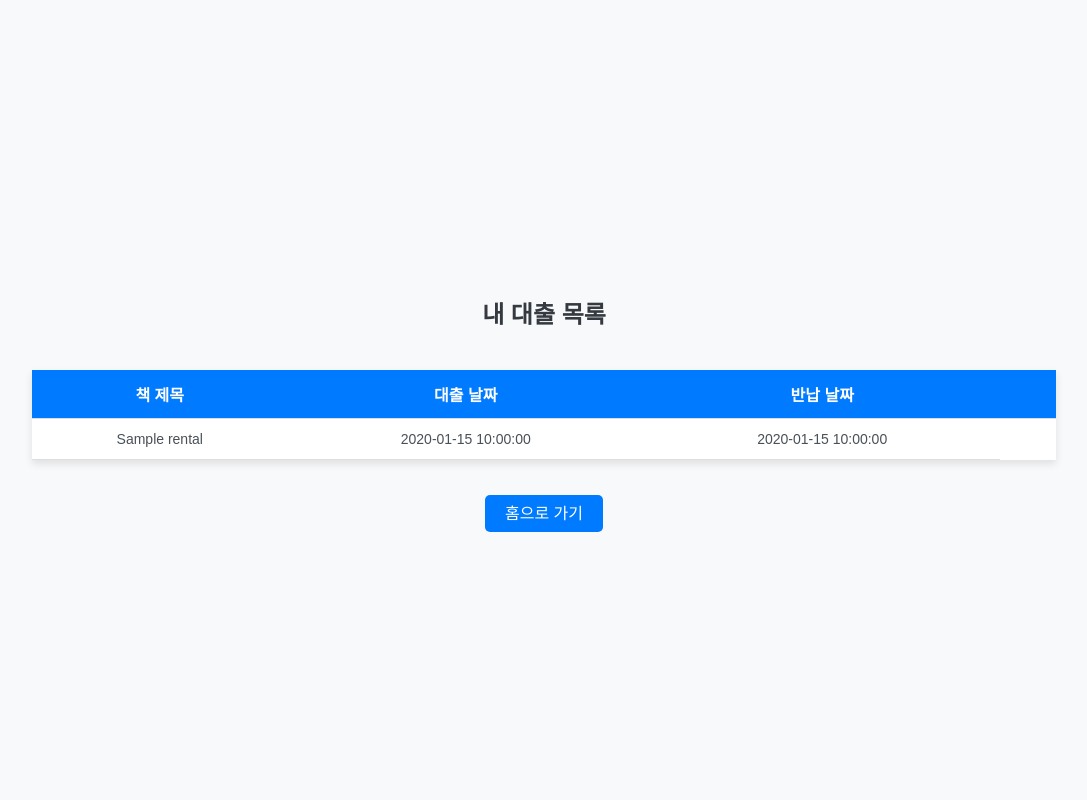
After one commit to jsh112/DB_project, a Flask app: template app/templates/dashboard.html in a window 1280 px wide. The commit adds this page. Shown: the whole page, without its empty margins (96-1183 px from the left). Run offline with Flask 3, Linux system fonts and the light colour scheme; the template is opened without the code that fills it: most values are stand-ins (such as "Sample title", 1, 10 or a date in 2020).

Commit message:
dashboard 구현, 대출기능 추가예정

```diff
--- /dev/null
+++ b/app/templates/dashboard.html
@@ -0,0 +1,113 @@
+<!DOCTYPE html>
+<html>
+<head>
+    <title>내 대출목록</title>
+    <style>
+        body {
+            font-family: Arial, sans-serif;
+            background-color: #f8f9fa;
+            margin: 0;
+            padding: 0;
+            display: flex;
+            flex-direction: column;
+            align-items: center;
+            justify-content: center;
+            height: 100vh;
+        }
+
+        h2 {
+            margin-bottom: 20px;
+            color: #343a40;
+            text-align: center;
+        }
+
+        table {
+            width: 80%;
+            border-collapse: collapse;
+            margin: 20px 0;
+            background-color: #ffffff;
+            box-shadow: 0px 4px 8px rgba(0, 0, 0, 0.1);
+        }
+
+        thead {
+            background-color: #007bff;
+            color: white;
+        }
+
+        th, td {
+            text-align: center;
+            padding: 12px;
+            border-bottom: 1px solid #ddd;
+        }
+
+        th {
+            font-size: 16px;
+            text-transform: uppercase;
+        }
+
+        td {
+            color: #495057;
+            font-size: 14px;
+        }
+
+        .container {
+            text-align: center;
+            margin-top: 20px;
+        }
+
+        .btn-back {
+            padding: 10px 20px;
+            background-color: #007bff;
+            color: white;
+            border: none;
+            border-radius: 5px;
+            cursor: pointer;
+            text-decoration: none;
+        }
+
+        .btn-return {
+            display: inline-block; /* 버튼 내부 텍스트를 가로로 정렬 */
+            padding: 8px 15px;
+            background-color: #28a745;
+            color: white;
+            border: none;
+            border-radius: 5px;
+            cursor: pointer;
+            font-size: 14px;
+            text-align: center;
+            white-space: nowrap; /* 텍스트 줄바꿈 방지 */
+            line-height: 1;
+        }
+
+        .btn-return:hover {
+            background-color: #218838;
+        }
+    </style>
+</head>
+<body>
+    <h2>내 대출 목록</h2>
+    <table>
+        <thead>
+            <tr>
+                <th>책 제목</th>
+                <th>대출 날짜</th>
+                <th>반납 날짜</th>
+                <th></th>
+            </tr>
+        </thead>
+        <tbody>
+            {% for rental in rentals %}
+            <tr>
+                <td>{{ rental.title }}</td>
+                <td>{{ rental.RentalDate }}</td>
+                <td>{{ rental.DueDate }}</td>
+            </tr>
+            {% endfor %}
+        </tbody>
+    </table>
+
+    <div class="container">
+        <a href="{{ url_for('home') }}" class="btn-back">홈으로 가기</a>
+    </div>
+</body>
+</html>
```
Also changed, not shown: app/routes.py (+26 -1 lines), app/templates/base.html (+5 -2 lines).
